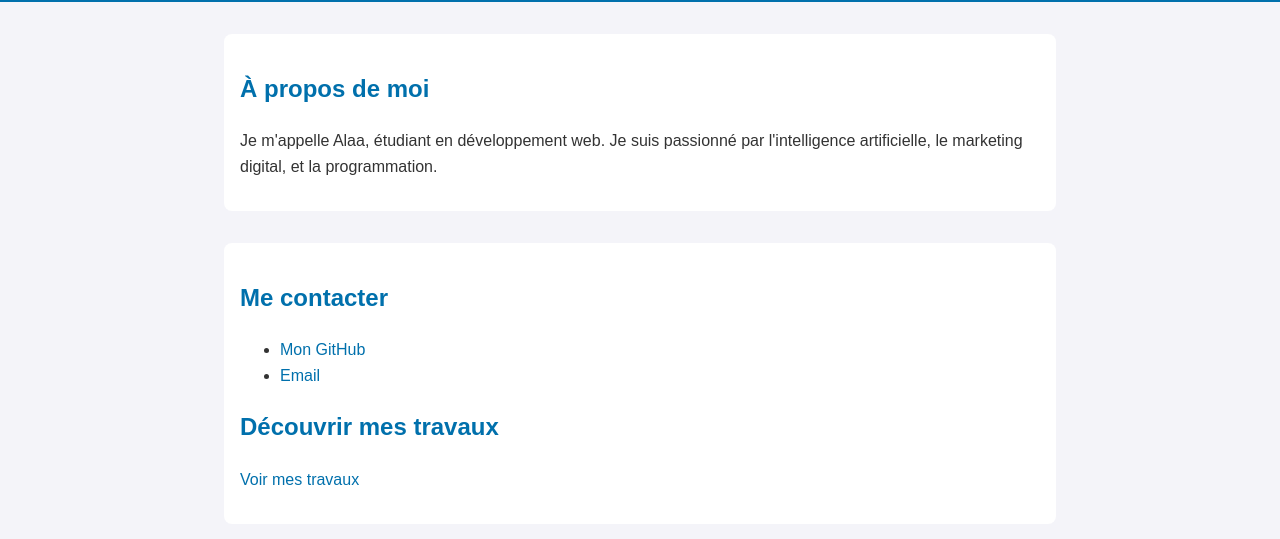
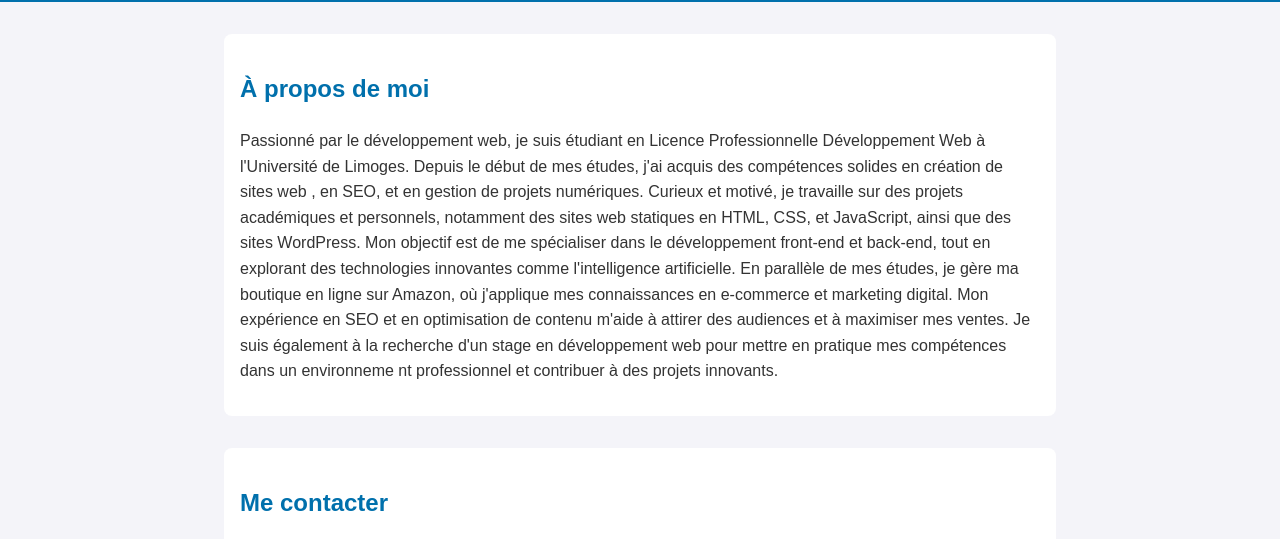
Before and after one commit to alaaelhhussein68/portfolio, a plain HTML site: page index.html in a window 1280 px wide. Shown: the part 239-778 px from the top of the page. Drawn offline with Linux system fonts and the light colour scheme.

Commit message:
Update index.html

```diff
--- a/index.html
+++ b/index.html
@@ -14,7 +14,18 @@
   <main>
     <section>
       <h2>À propos de moi</h2>
-      <p>Je m'appelle Alaa, étudiant en développement web. Je suis passionné par l'intelligence artificielle, le marketing digital, et la programmation.</p>
+      <p> Passionné par le développement web, je suis étudiant en Licence Professionnelle Développement Web à l'Université de Limoges.
+        Depuis le début de mes études, j'ai acquis des compétences solides en création de sites web
+        , en SEO, et en gestion de projets numériques.
+Curieux et motivé, je travaille sur des projets académiques et personnels, notamment des sites web statiques en HTML, CSS,
+        et JavaScript, ainsi que des sites WordPress. Mon objectif est de me spécialiser dans le développement front-end et back-end,
+        tout en explorant des technologies innovantes comme l'intelligence artificielle.
+En parallèle de mes études, je gère ma boutique en ligne sur Amazon, où j'applique mes connaissances en e-commerce et marketing
+        digital. Mon expérience en SEO et en optimisation de contenu m'aide à attirer des audiences et à maximiser mes ventes.
+Je suis également à la recherche d'un stage en développement web pour mettre en pratique mes compétences dans un environneme
+        nt professionnel et contribuer à des projets innovants.
+
+</p>
     </section>
     <section>
       <h2>Me contacter</h2>
```
